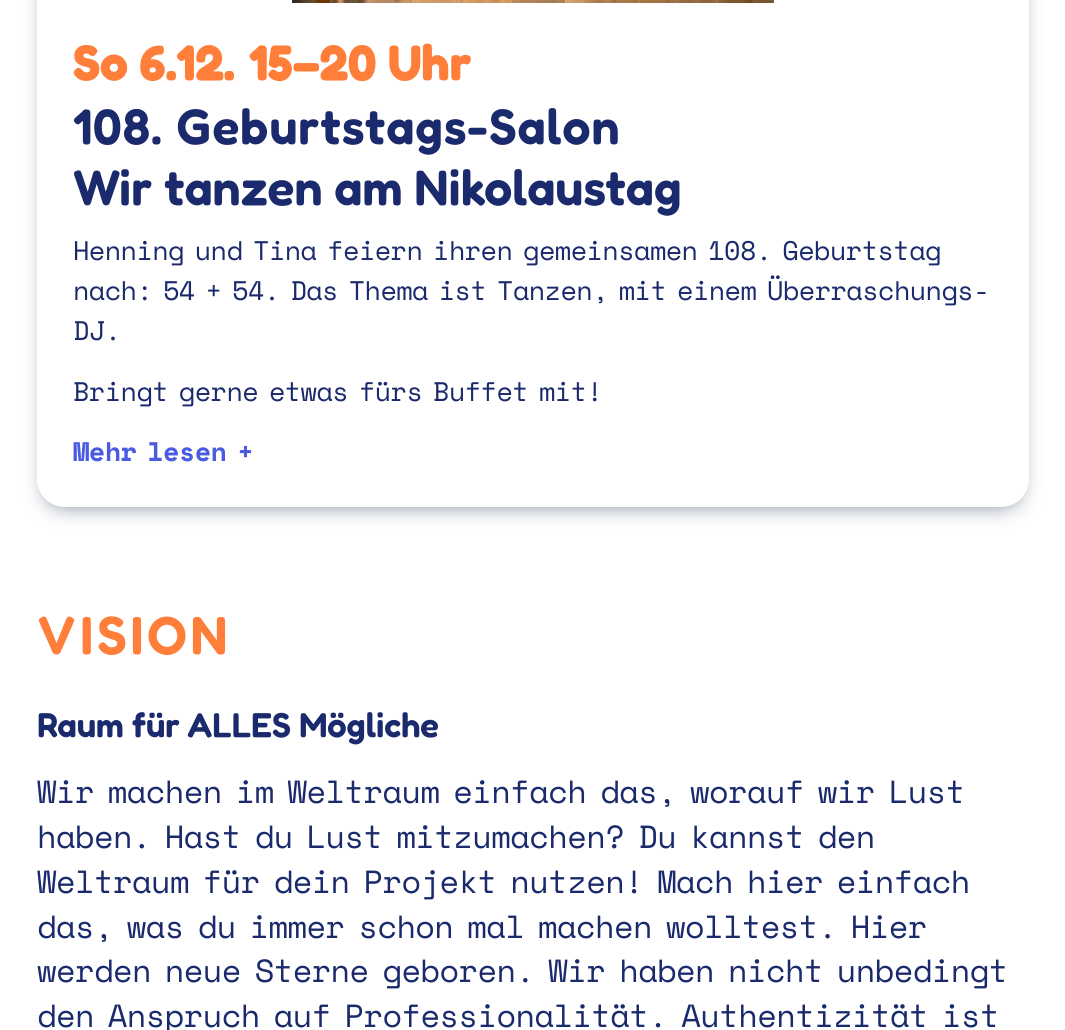
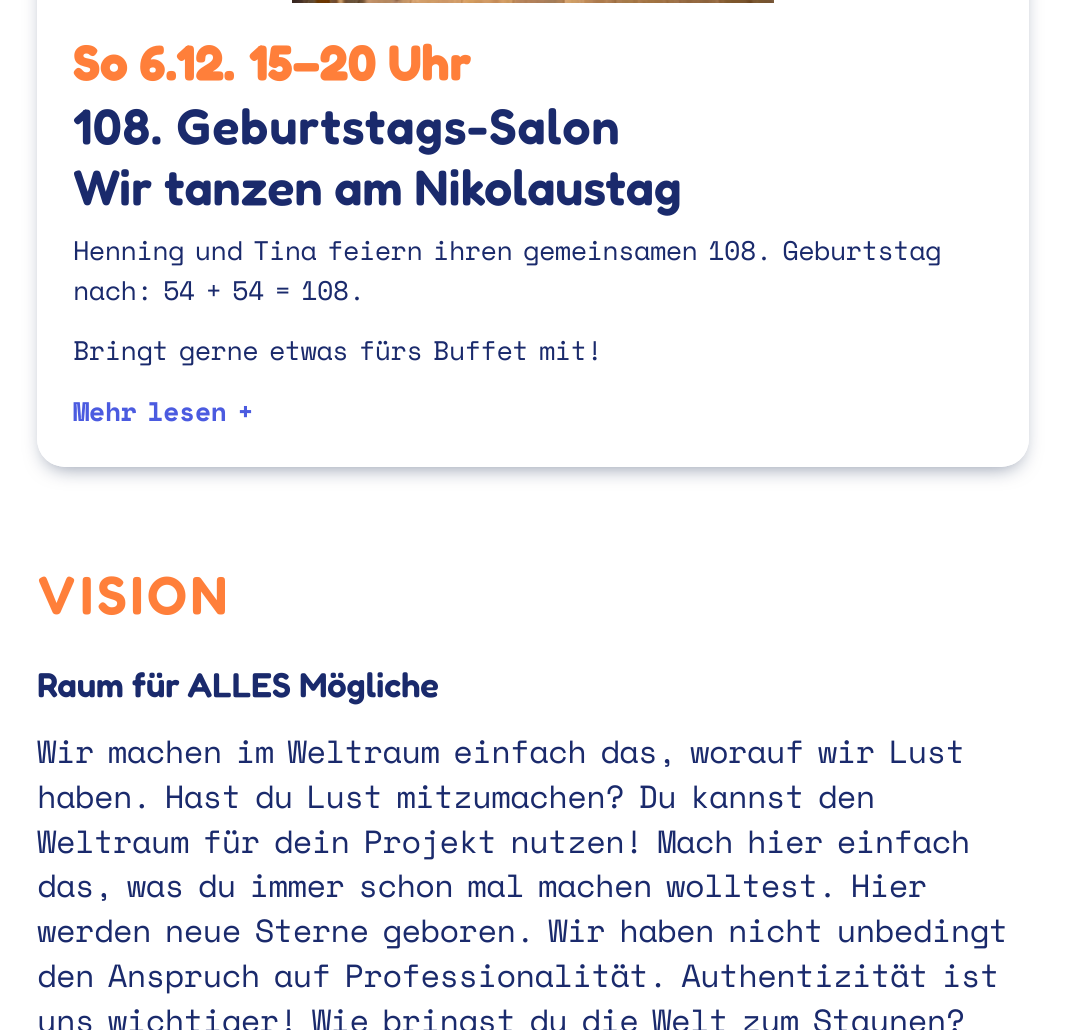
Before and after one commit to TinazHeilpraxis/weltraum-website, a plain HTML site: page index.html in a window 1280 px wide. Shown: the part 5236-6266 px from the top of the page, without its empty margins (107-1172 px from the left). Drawn offline with Linux system fonts and the light colour scheme; grey boxes are pictures that could not be loaded.

Commit message:
Seite aktualisiert 19.11.2026 18:19

```diff
--- a/index.html
+++ b/index.html
@@ -88,7 +88,7 @@
           <div class="datum"><b>So 6.12.</b><span>15–20 Uhr</span></div>
           <h3>108. Geburtstags-Salon</h3>
           <p class="art">Wir tanzen am Nikolaustag</p>
-          <p class="unter">Henning und Tina feiern ihren gemeinsamen 108. Geburtstag nach: 54 + 54. Das Thema ist Tanzen, mit einem Überraschungs-DJ.</p>
+          <p class="unter">Henning und Tina feiern ihren gemeinsamen 108. Geburtstag nach: 54 + 54 = 108.</p>
           <p class="zusatz">Bringt gerne etwas fürs Buffet mit!</p>
           <details>
             <summary>Mehr lesen</summary>
```
